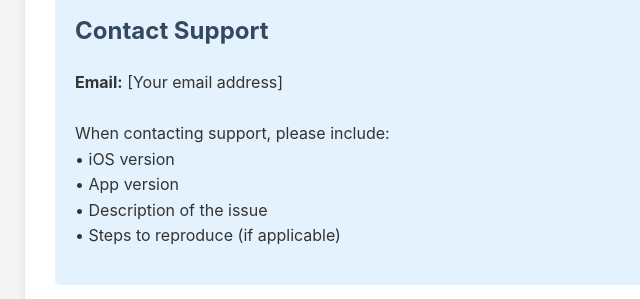
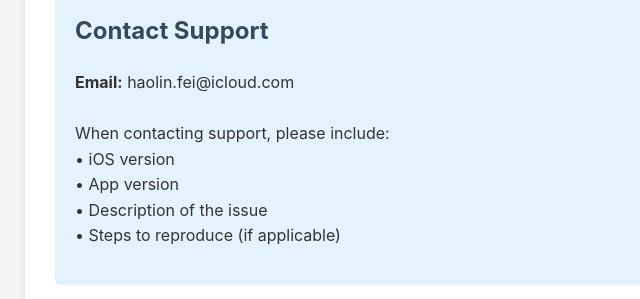
Before and after one commit to Haolin-Fei/clear-news-privacy, a plain HTML site: page support.html in a window 1280 px wide. Shown: the part 3173-3472 px from the top of the page, 215-855 px from the left. Drawn offline with Linux system fonts and the light colour scheme.

Commit message:
Update support.html

```diff
--- a/support.html
+++ b/support.html
@@ -150,7 +150,7 @@
 
         <div class="contact-box">
             <h2>Contact Support</h2>
-            <p><strong>Email:</strong> [Your email address]<br><br>
+            <p><strong>Email:</strong> haolin.fei@icloud.com<br><br>
             When contacting support, please include:<br>
             • iOS version<br>
             • App version<br>
```
